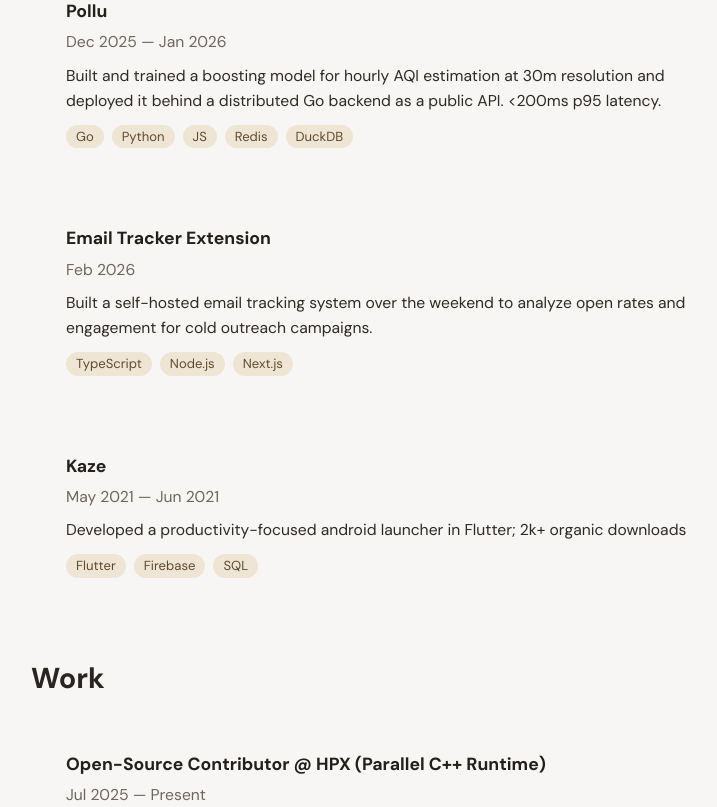
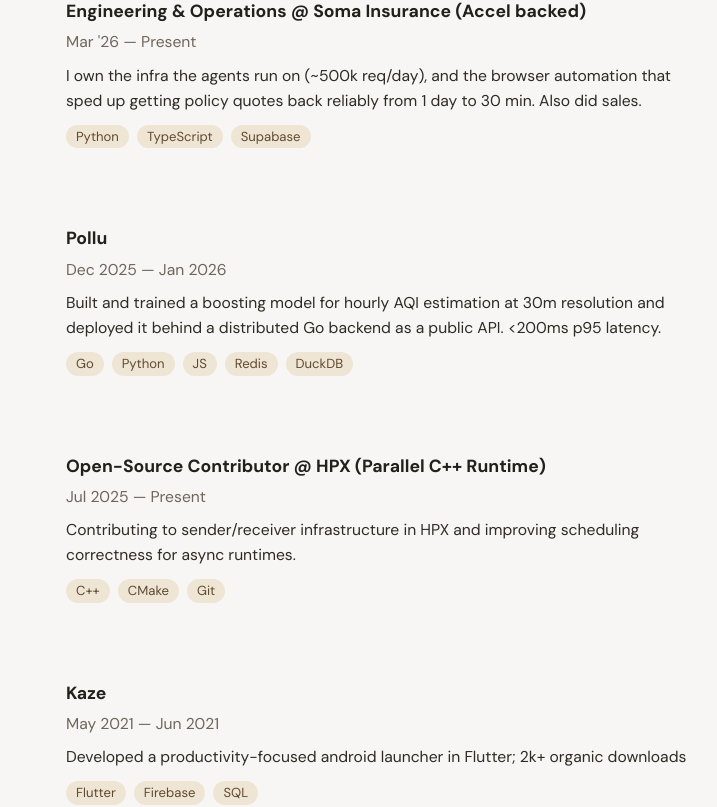
Before and after one commit to shlokjain2031/shloks-edge, a React (Vite) app: page / in a window 1280 px wide. Shown: the part 397-1204 px from the top of the page, without its empty margins (257-974 px from the left). Built offline with nearby package versions, Linux system fonts and the light colour scheme.

Commit message:
Update portfolio work section and CV

```diff
--- a/src/App.tsx
+++ b/src/App.tsx
@@ -4,17 +4,9 @@ import InkCursor from './InkCursor'
 type WorkItem = {
   title: string
   period: string
-  description: string
+  description?: string
   href?: string
   tech?: string[]
-}
-
-type ProjectItem = {
-  name: string
-  period: string
-  description: string
-  href: string
-  tech: string[]
   highlights?: string[]
 }
 
@@ -30,6 +22,22 @@ const emailAddress = 'jainshlok20@gmail.com'
 
 const work: WorkItem[] = [
   {
+    title: 'Engineering & Operations @ Soma Insurance (Accel backed)',
+    period: "Mar '26 — Present",
+    description:
+      'I own the infra the agents run on (~500k req/day), and the browser automation that sped up getting policy quotes back reliably from 1 day to 30 min. Also did sales.',
+    href: 'https://www.somainsure.com/',
+    tech: ['Python', 'TypeScript', 'Supabase'],
+  },
+  {
+    title: 'Pollu',
+    period: 'Dec 2025 — Jan 2026',
+    href: 'https://pollu-two.vercel.app',
+    description:
+      'Built and trained a boosting model for hourly AQI estimation at 30m resolution and deployed it behind a distributed Go backend as a public API.  <200ms p95 latency.',
+    tech: ['Go', 'Python', 'JS', 'Redis', 'DuckDB'],
+  },
+  {
     title: 'Open-Source Contributor @ HPX (Parallel C++ Runtime)',
     period: 'Jul 2025 — Present',
     description:
@@ -38,39 +46,7 @@ const work: WorkItem[] = [
     href: 'https://tinyurl.com/bdz6urp6',
   },
   {
-    title: 'Competitive Programmer, Coding Club',
-    period: 'Feb 2025 — Present',
-    description:
-      'Codeforces peak 1554 | AtCoder peak 1104',
-    href: 'https://codeforces.com/profile/dungeon_master_3120',
-  },
-  {
-    title: 'Teaching Assistant, Computer Programming',
-    period: 'Jan 2026 — Present',
-    description:
-      'Conducting labs, mentoring students, and supporting assessments for 600+ students.',
-  },
-]
-
-const projects: ProjectItem[] = [
-  {
-    name: 'Pollu',
-    period: 'Dec 2025 — Jan 2026',
-    href: 'https://pollu-two.vercel.app',
-    description:
-      'Built and trained a boosting model for hourly AQI estimation at 30m resolution and deployed it behind a distributed Go backend as a public API.  <200ms p95 latency.',
-    tech: ['Go', 'Python', 'JS', 'Redis', 'DuckDB'],
-  },
-  {
-    name: 'Email Tracker Extension',
-    period: 'Feb 2026',
-    href: 'https://github.com/shlokjain2031/email-tracker-extension/',
-    description:
-      'Built a self-hosted email tracking system over the weekend to analyze open rates and engagement for cold outreach campaigns.',
-    tech: ['TypeScript', 'Node.js', 'Next.js'],
-  },
-  {
-    name: 'Kaze',
+    title: 'Kaze',
     period: 'May 2021 — Jun 2021',
     href: 'https://github.com/shlokjain2031/kaze',
     description:
@@ -194,40 +170,6 @@ function App() {
         </section>
 
         <section>
-        <h2>Projects</h2>
-        <div className="list">
-          {projects.map((project) => (
-            <a
-              key={project.name}
-              className="card project-card"
-              href={project.href}
-              target="_blank"
-              rel="noreferrer"
-              aria-label={`Open project ${project.name}`}
-            >
-              <h3>{project.name}</h3>
-              <p className="muted">{project.period}</p>
-              <p>{project.description}</p>
-              <div className="tags" aria-label={`${project.name} tech stack`}>
-                {project.tech.map((tech) => (
-                  <span key={tech} className="tag">
-                    {tech}
-                  </span>
-                ))}
-              </div>
-              {project.highlights && (
-                <ul>
-                  {project.highlights.map((point) => (
-                    <li key={point}>{point}</li>
-                  ))}
-                </ul>
-              )}
-            </a>
-          ))}
-        </div>
-        </section>
-
-        <section>
         <h2>Work</h2>
         <div className="list">
           {work.map((item) => {
@@ -235,7 +177,7 @@ function App() {
               <>
                 <h3>{item.title}</h3>
                 <p className="muted">{item.period}</p>
-                <p>{item.description}</p>
+                {item.description && <p>{item.description}</p>}
                 {item.tech && (
                   <div className="tags" aria-label={`${item.title} tech stack`}>
                     {item.tech.map((tech) => (
@@ -244,6 +186,13 @@ function App() {
                       </span>
                     ))}
                   </div>
+                )}
+                {item.highlights && (
+                  <ul>
+                    {item.highlights.map((point) => (
+                      <li key={point}>{point}</li>
+                    ))}
+                  </ul>
                 )}
               </>
             )
--- a/src/styles.css
+++ b/src/styles.css
@@ -234,7 +234,6 @@ h3 {
   opacity: 1;
 }
 
-.project-card,
 .work-card {
   display: block;
 }
```
Also changed, not shown: 7 other files (tests, documents, lock files or other folders).
